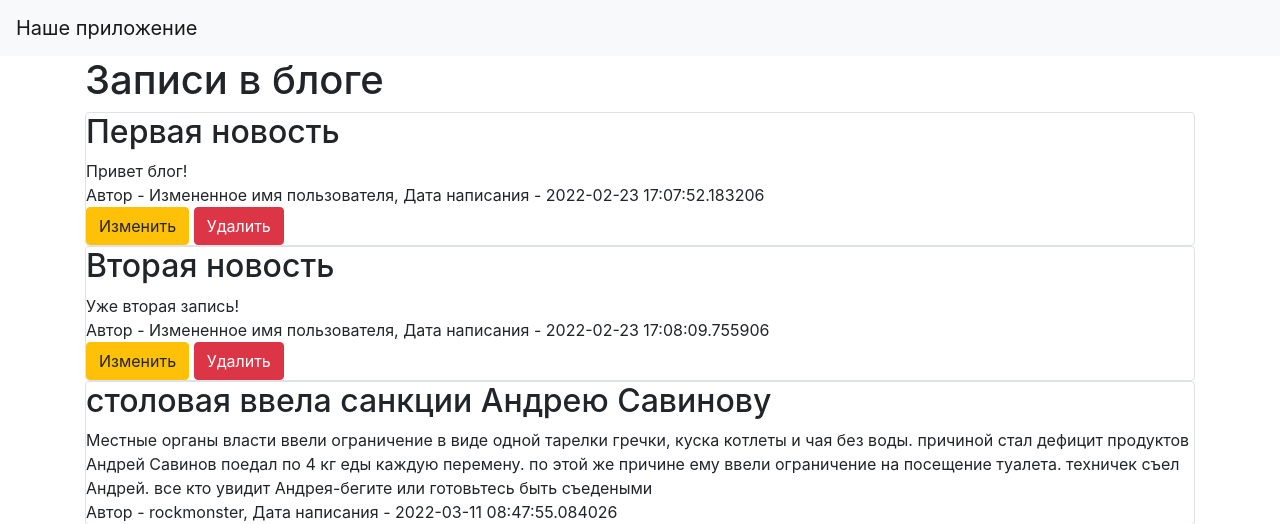
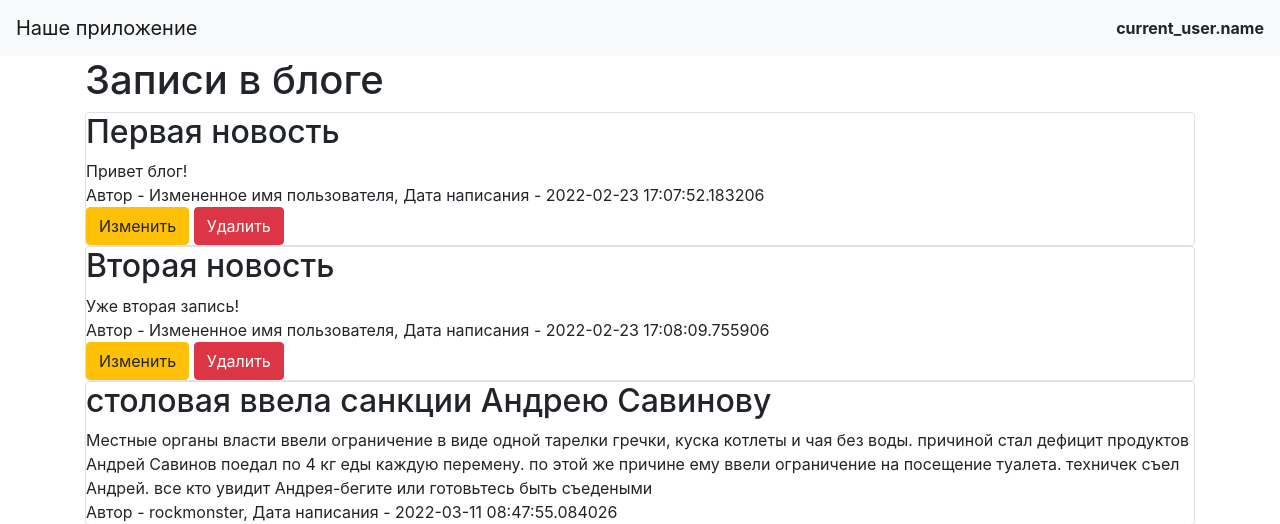
Before and after one commit to Oleja-mo/Leha_from_africa, a Flask app: page / in a window 1280 px wide. Shown: the top 524 px of the page. Run offline with Flask 2, Linux system fonts and the light colour scheme; a user stored in the database is signed in; data comes from the database, SQL or seed files in the repository; both versions use the stored data as it was after the commit; some libraries are stand-ins or nearby versions.

Commit message:
Add files via upload

```diff
--- a/main.py
+++ b/main.py
@@ -10,11 +10,18 @@ from forms.user import RegisterForm, LoginForm
 from forms.news import NewsForm
 from data import db_session, news_api
 
-
 app = Flask(__name__)
+login_manager = LoginManager()
+login_manager.init_app(app)
 app.config['SECRET_KEY'] = 'yandexlyceum_secret_key'
 
 from flask import make_response
+
+
+@login_manager.user_loader
+def load_user(user_id):
+    db_sess = db_session.create_session()
+    return db_sess.query(User).get(user_id)
 
 
 @app.errorhandler(404)
@@ -50,16 +57,18 @@ def reqister():
                                    form=form,
                                    message="Такой пользователь уже есть")
         user = User(name=form.name.data,
-            email=form.email.data,
-            about=form.about.data)
+                    email=form.email.data,
+                    about=form.about.data)
         user.set_password(form.password.data)
         db_sess.add(user)
         db_sess.commit()
         return redirect('/login')
     return render_template('register.html', title='Регистрация', form=form)
 
+
 login_manager = LoginManager()
 login_manager.init_app(app)
+
 
 @login_manager.user_loader
 def load_user(user_id):
@@ -82,7 +91,7 @@ def login():
     return render_template('login.html', title='Авторизация', form=form)
 
 
-@app.route('/news',  methods=['GET', 'POST'])
+@app.route('/news', methods=['GET', 'POST'])
 @login_required
 def add_news():
     form = NewsForm()
--- a/templates/base.html
+++ b/templates/base.html
@@ -13,6 +13,12 @@
 <header>
     <nav class="navbar navbar-light bg-light">
         <a class="navbar-brand" href="#">Наше приложение</a>
+        {% if current_user.is_authenticated %}
+        <strong>current_user.name</strong>
+        {% else %}
+        <strong>Вы не вошли в аккаунт. Чтобы создавать записи нужно <a href="/register">зарегистрироваться</a> или <a
+                href="/login">войти</a></strong>
+        {% endif %}
     </nav>
 </header>
 <!-- Begin page content -->
```
Also changed, not shown: db/blogs.db.
